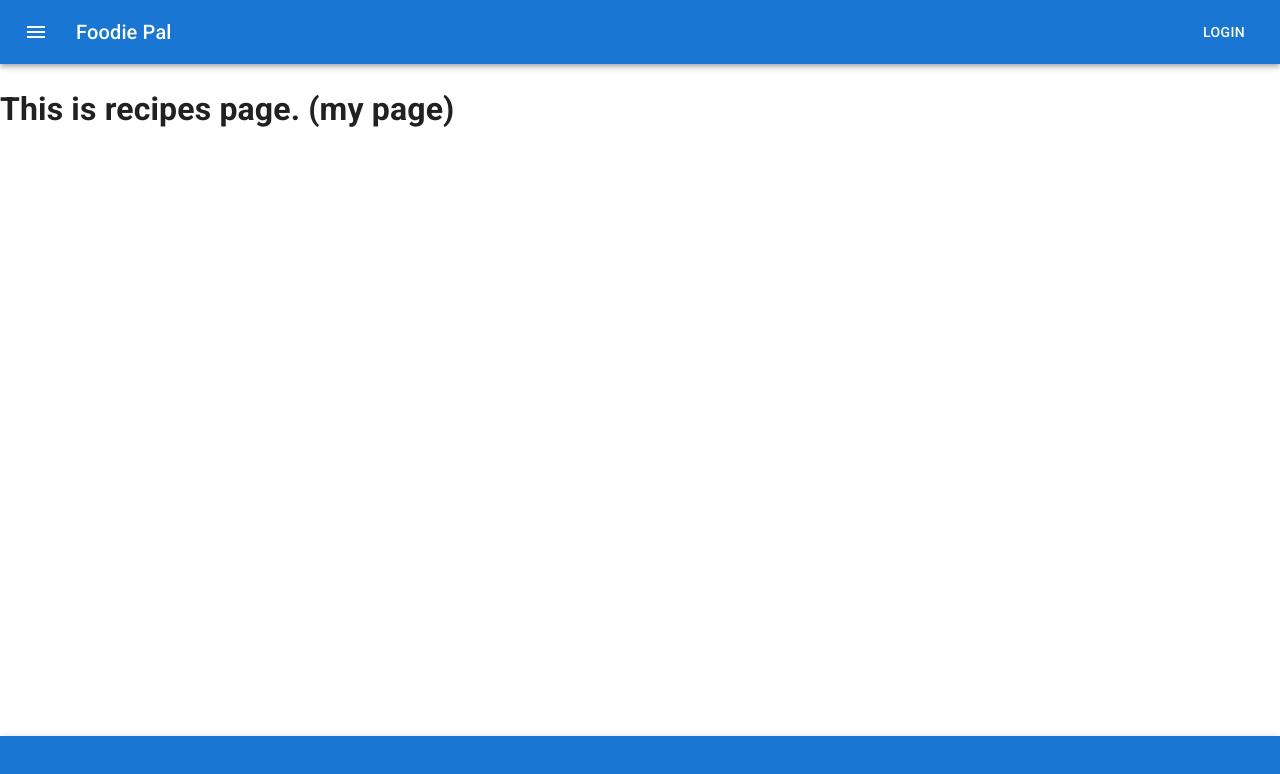
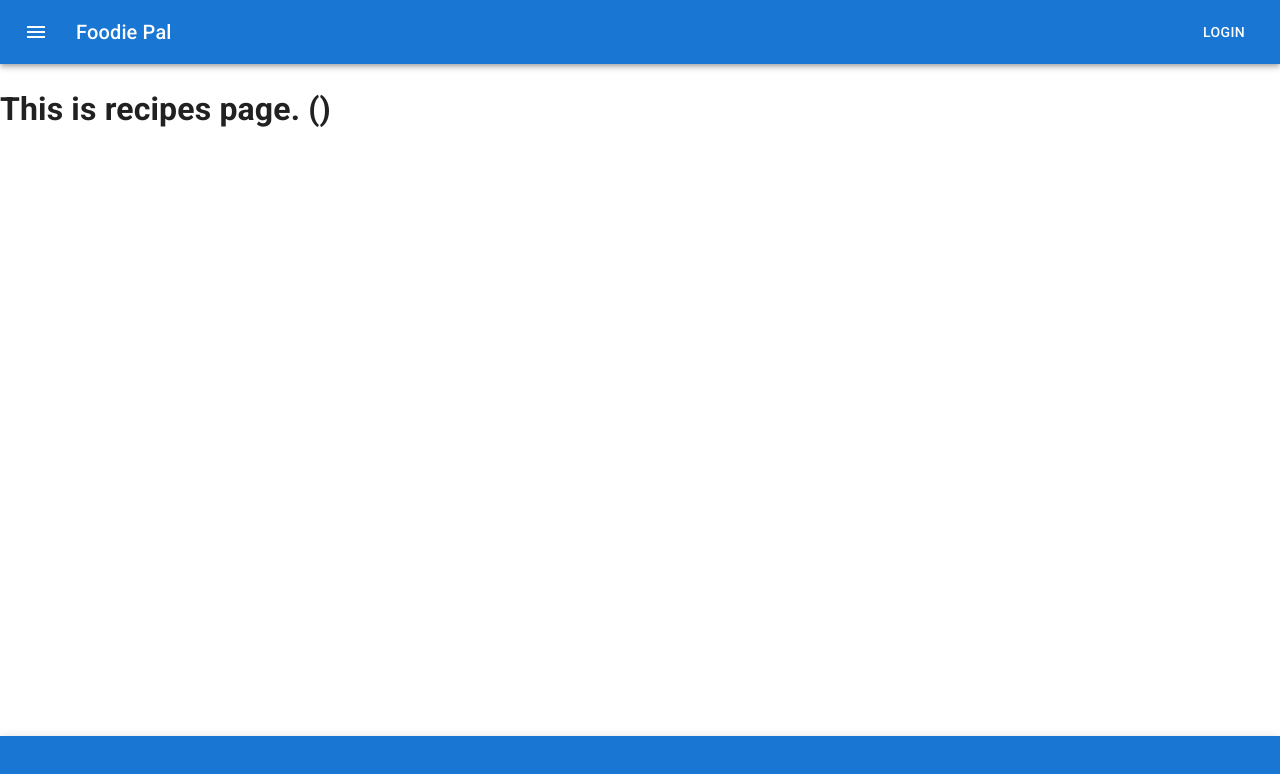
Before and after one commit to shiv-chan/foodie-pal, a React (Create React App) app in the folder client/: page /recipes in a window 1280 px wide. Shown: the top 774 px of the page. Built offline with nearby package versions, Linux system fonts and the light colour scheme.

Commit message:
add context api

```diff
--- a/client/src/common/components/Header.js
+++ b/client/src/common/components/Header.js
@@ -1,4 +1,4 @@
-import React from 'react';
+import React, { useContext } from 'react';
 import { Link } from 'react-router-dom';
 import {
 	AppBar,
@@ -9,8 +9,22 @@ import {
 	CssBaseline,
 } from '@mui/material';
 import MenuIcon from '@mui/icons-material/Menu';
+import { userContext } from '../context';
 
 const Header = () => {
+	const { userState } = useContext(userContext);
+	const [user, setUser] = userState;
+	const { isLoggedIn } = user;
+
+	const handleLogoutClick = () => {
+		setUser({
+			email: '',
+			userName: '',
+			userIcon: '',
+			isLoggedIn: false,
+		});
+	};
+
 	return (
 		<React.Fragment>
 			<CssBaseline />
@@ -31,12 +45,22 @@ const Header = () => {
 						</Link>
 					</Typography>
 					<Button color="inherit">
+						{isLoggedIn ? (
+							<Link
+								to="/login"
+								style={{ textDecoration: 'none', color: 'inherit' }}
+								onClick={handleLogoutClick}
+							>
+								Logout
+							</Link>
+						) : (
 							<Link
 								to="/login"
 								style={{ textDecoration: 'none', color: 'inherit' }}
 							>
 								Login
 							</Link>
+						)}
 					</Button>
 				</Toolbar>
 			</AppBar>
--- /dev/null
+++ b/client/src/common/context.js
@@ -0,0 +1,20 @@
+import React, { useState } from 'react';
+
+export const userContext = React.createContext();
+
+const ContextProvider = ({ children }) => {
+	const userState = useState({
+		email: '',
+		userName: '',
+		userIcon: '',
+		isLoggedIn: false,
+	});
+
+	return (
+		<userContext.Provider value={{ userState }}>
+			{children}
+		</userContext.Provider>
+	);
+};
+
+export default ContextProvider;
--- a/client/src/feature/log-in/LogIn.js
+++ b/client/src/feature/log-in/LogIn.js
@@ -1,4 +1,4 @@
-import React, { useState } from 'react';
+import React, { useState, useContext } from 'react';
 import { useHistory, Link } from 'react-router-dom';
 import { useSnackbar } from 'notistack';
 import axios from 'axios';
@@ -18,6 +18,7 @@ import {
 } from '@mui/material';
 import Visibility from '@mui/icons-material/Visibility';
 import VisibilityOff from '@mui/icons-material/VisibilityOff';
+import { userContext } from '../../common/context';
 
 const LogIn = () => {
 	// states
@@ -29,6 +30,8 @@ const LogIn = () => {
 
 	const { enqueueSnackbar } = useSnackbar();
 	const history = useHistory();
+	const { userState } = useContext(userContext);
+	const [user, setUser] = userState;
 
 	// for http request
 	const endpoint = 'http://localhost:5000/login';
@@ -56,6 +59,12 @@ const LogIn = () => {
 			.post(endpoint, loggingInUser)
 			.then((res) => {
 				logInSnackbar(res.data.message, 'success');
+				setUser({
+					email: values.email,
+					userName: '',
+					icon: '',
+					isLoggedIn: true,
+				});
 				history.push('/recipes');
 			})
 			.catch((err) => {
--- a/client/src/feature/recipes/Recipes.js
+++ b/client/src/feature/recipes/Recipes.js
@@ -1,7 +1,11 @@
-import React from 'react';
+import React, { useContext } from 'react';
+import { userContext } from '../../common/context';
 
 const Recipes = () => {
-	return <h1>This is recipes page. (my page)</h1>;
+	const { userState } = useContext(userContext);
+	const [user, setUser] = userState;
+
+	return <h1>This is recipes page. ({user.email})</h1>;
 };
 
 export default Recipes;
--- a/client/src/index.js
+++ b/client/src/index.js
@@ -1,12 +1,15 @@
 import React from 'react';
 import ReactDOM from 'react-dom';
 import { SnackbarProvider } from 'notistack';
+import ContextProvider from './common/context';
 
 import App from './App';
 
 ReactDOM.render(
-	<SnackbarProvider maxSnack={3}>
-		<App />
-	</SnackbarProvider>,
+	<ContextProvider>
+		<SnackbarProvider maxSnack={3}>
+			<App />
+		</SnackbarProvider>
+	</ContextProvider>,
 	document.getElementById('root')
 );
```
Lines whose indentation alone changed are shown as unchanged.
